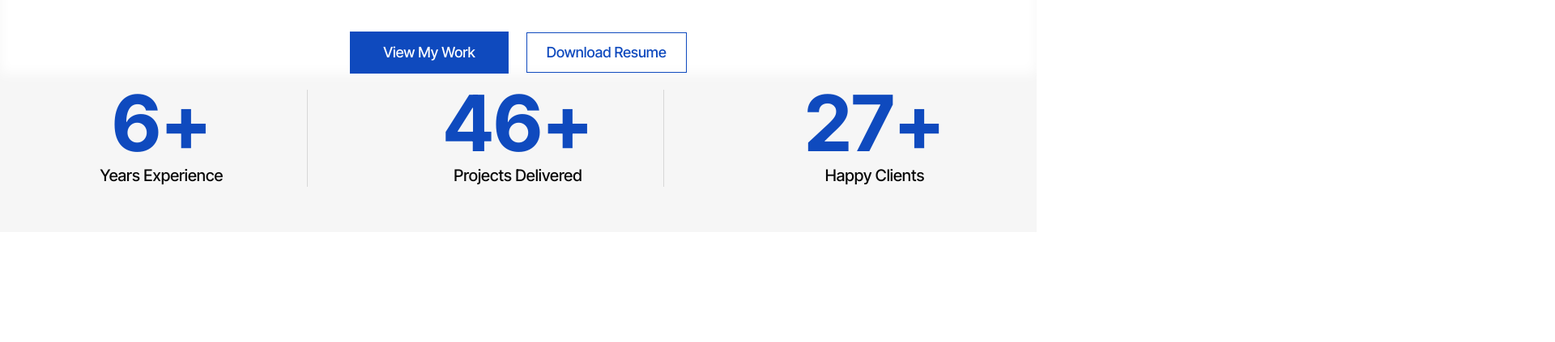
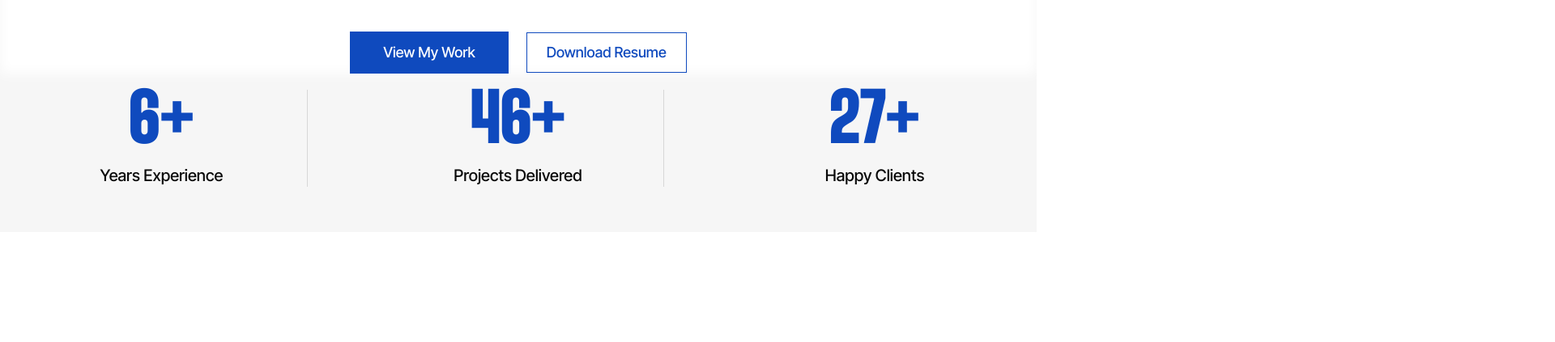
Before and after one commit to alnoman30/asraful-houqe-conversion, a website built with Vite: page index.html in a window 1280 px wide. Shown: the part 745-1168 px from the top of the page at 81% size, 1920 px wide, since content can reach past the window. Built offline with nearby package versions, Linux system fonts and the light colour scheme.

Commit message:
font fixed

```diff
--- a/assets/css/tailwind.css
+++ b/assets/css/tailwind.css
@@ -100,7 +100,7 @@ body {
   font-family: "Inter Tight", sans-serif;
 }
 
-.font-thunder{
+.thunder{
   font-family: "Thunder", sans-serif;
 }
 .jakarta{
```
Also changed, not shown: assets/css/style.css.
